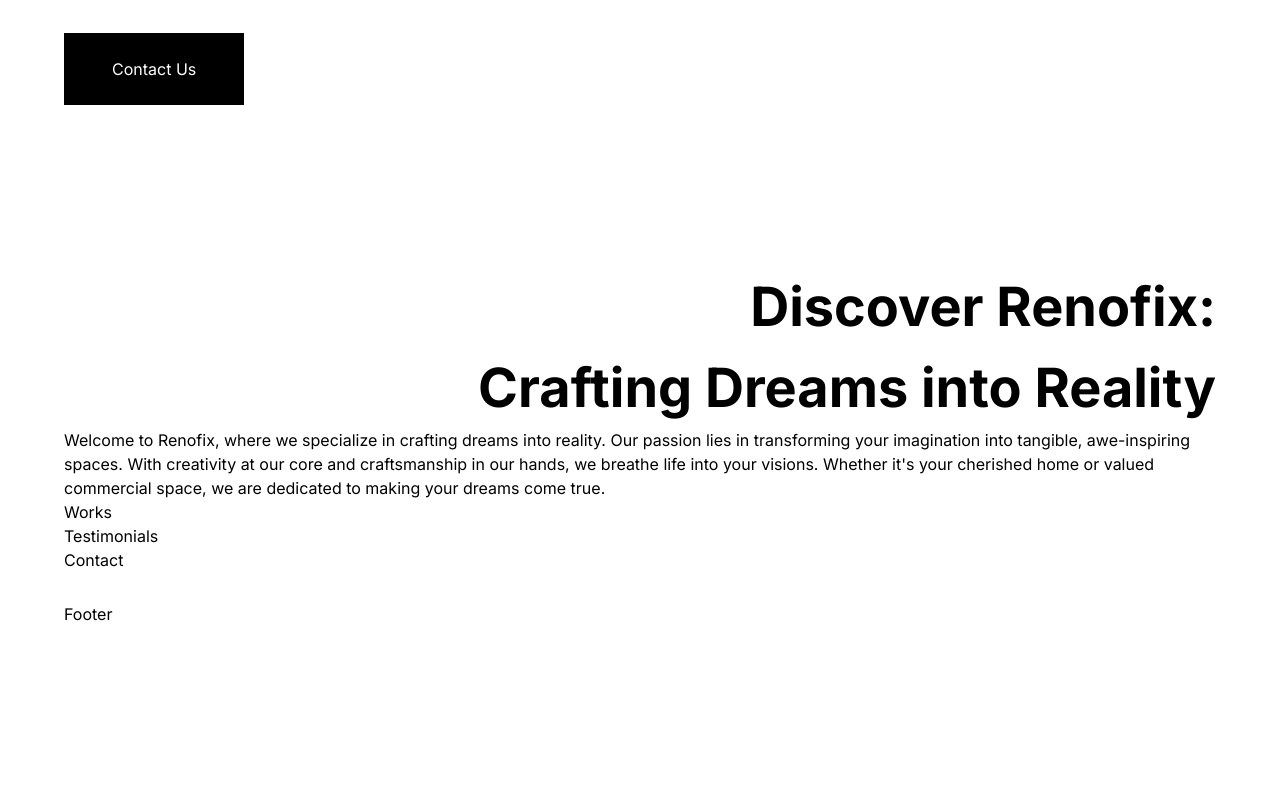
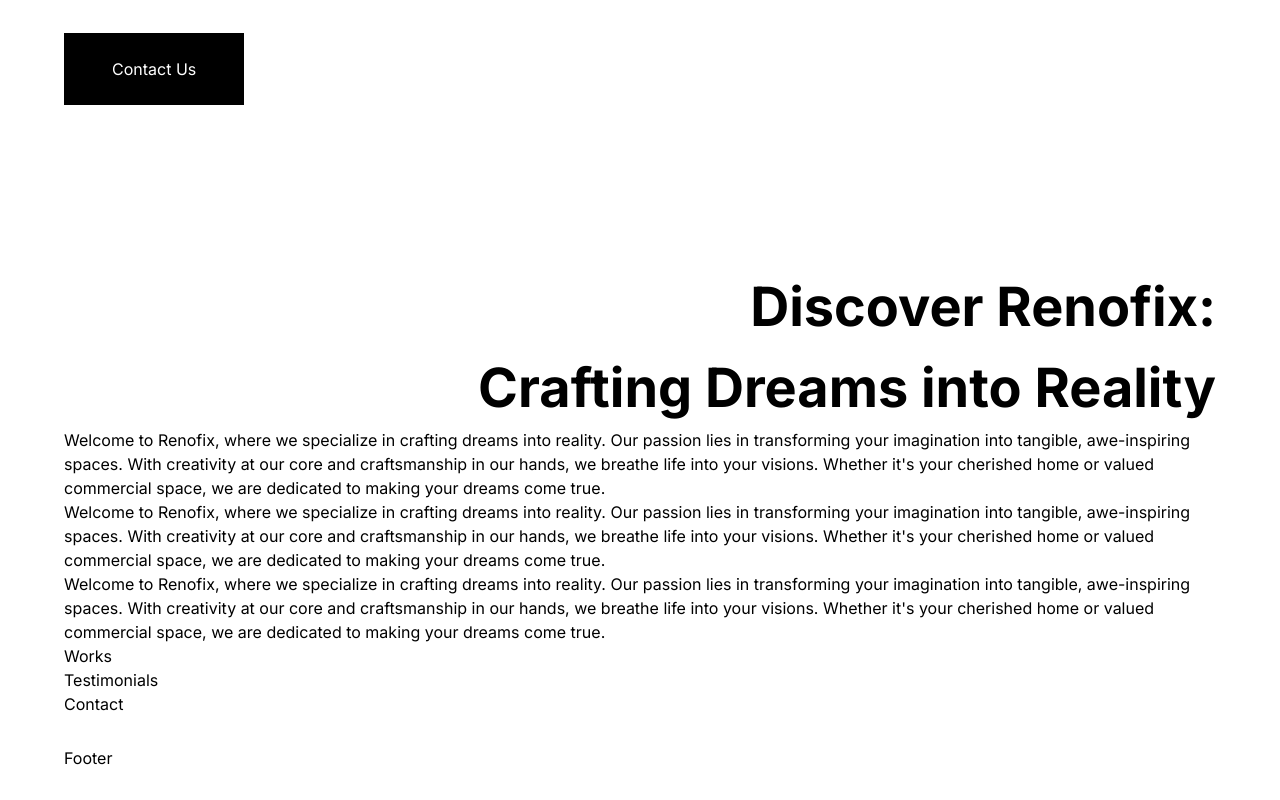
Before and after one commit to jp-quintana/renofix, a Next.js app: page / in a window 1280 px wide. Shown: the part 534-1334 px from the top of the page. Before the commit the page ends 1190 px from the top, so only its background shows below. Built offline with nearby package versions, Linux system fonts and the light colour scheme.

Commit message:
WIP14: About Us

```diff
--- a/components/AboutUs.tsx
+++ b/components/AboutUs.tsx
@@ -14,6 +14,22 @@
           it's your cherished home or valued commercial space, we are dedicated
           to making your dreams come true.
         </p>
+        <p>
+          Welcome to Renofix, where we specialize in crafting dreams into
+          reality. Our passion lies in transforming your imagination into
+          tangible, awe-inspiring spaces. With creativity at our core and
+          craftsmanship in our hands, we breathe life into your visions. Whether
+          it's your cherished home or valued commercial space, we are dedicated
+          to making your dreams come true.
+        </p>
+        <p>
+          Welcome to Renofix, where we specialize in crafting dreams into
+          reality. Our passion lies in transforming your imagination into
+          tangible, awe-inspiring spaces. With creativity at our core and
+          craftsmanship in our hands, we breathe life into your visions. Whether
+          it's your cherished home or valued commercial space, we are dedicated
+          to making your dreams come true.
+        </p>
       </div>
     </section>
   );
```
